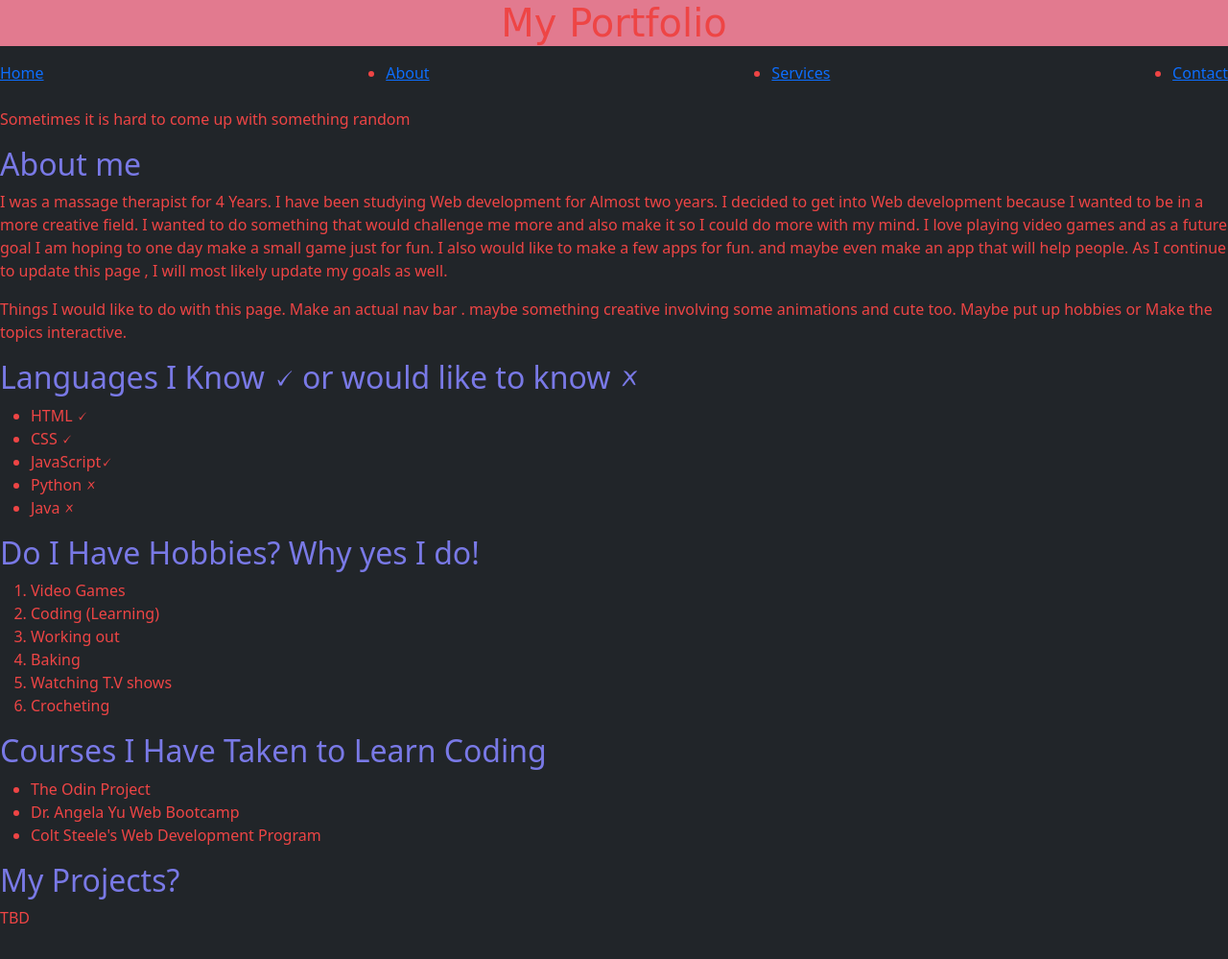
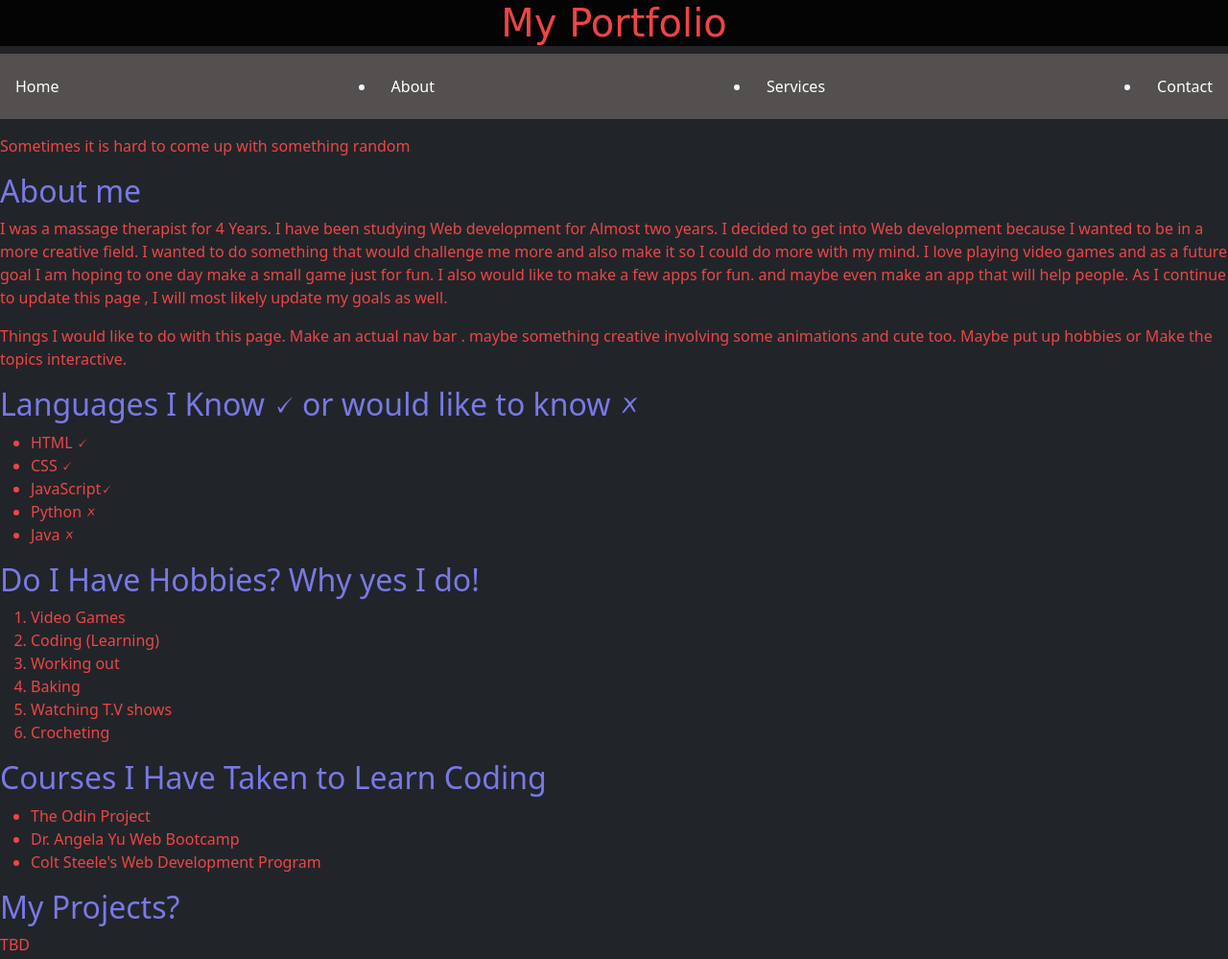
Before and after one commit to TheBlondieCoder/My-Portfolio, a plain HTML site: page index.html in a window 1280 px wide. Shown: the whole page at 96% size. Drawn offline with nearby package versions, Linux system fonts and the light colour scheme.

Commit message:
made changes to CSS

```diff
--- a/MyP.css
+++ b/MyP.css
@@ -1,35 +1,39 @@
-
-body{
+body {
   background-color: rgb(17, 15, 15);
 }
 
-
-
-h1{
+h1 {
   color: rgb(238, 69, 69);
-    background-color: rgb(226, 122, 143);
-    font-family:cursive;
+  background-color: rgb(5, 4, 5);
+  font-family: cursive;
   text-align: center;
-
 }
 
-
-
-    p{
+p {
   color: rgb(238, 69, 69);
 }
 
-
-
-h2{
+h2 {
   color: rgb(121, 121, 230);
 }
 
-ol{
-    color:  rgb(238, 69, 69);
+ol {
+  color: rgb(238, 69, 69);
 }
 
+ul {
+  color: rgb(238, 69, 69);
+}
 
-ul{
-    color:  rgb(238, 69, 69);
+.navbar {
+  background-color: rgb(85, 80, 80);
+  color: aliceblue;
 }
+
+li.navitem a {
+  display: block;
+  color: white;
+  text-align: center;
+  padding: 14px 16px;
+  text-decoration: none;
+}
```
Lines whose indentation alone changed are shown as unchanged.
